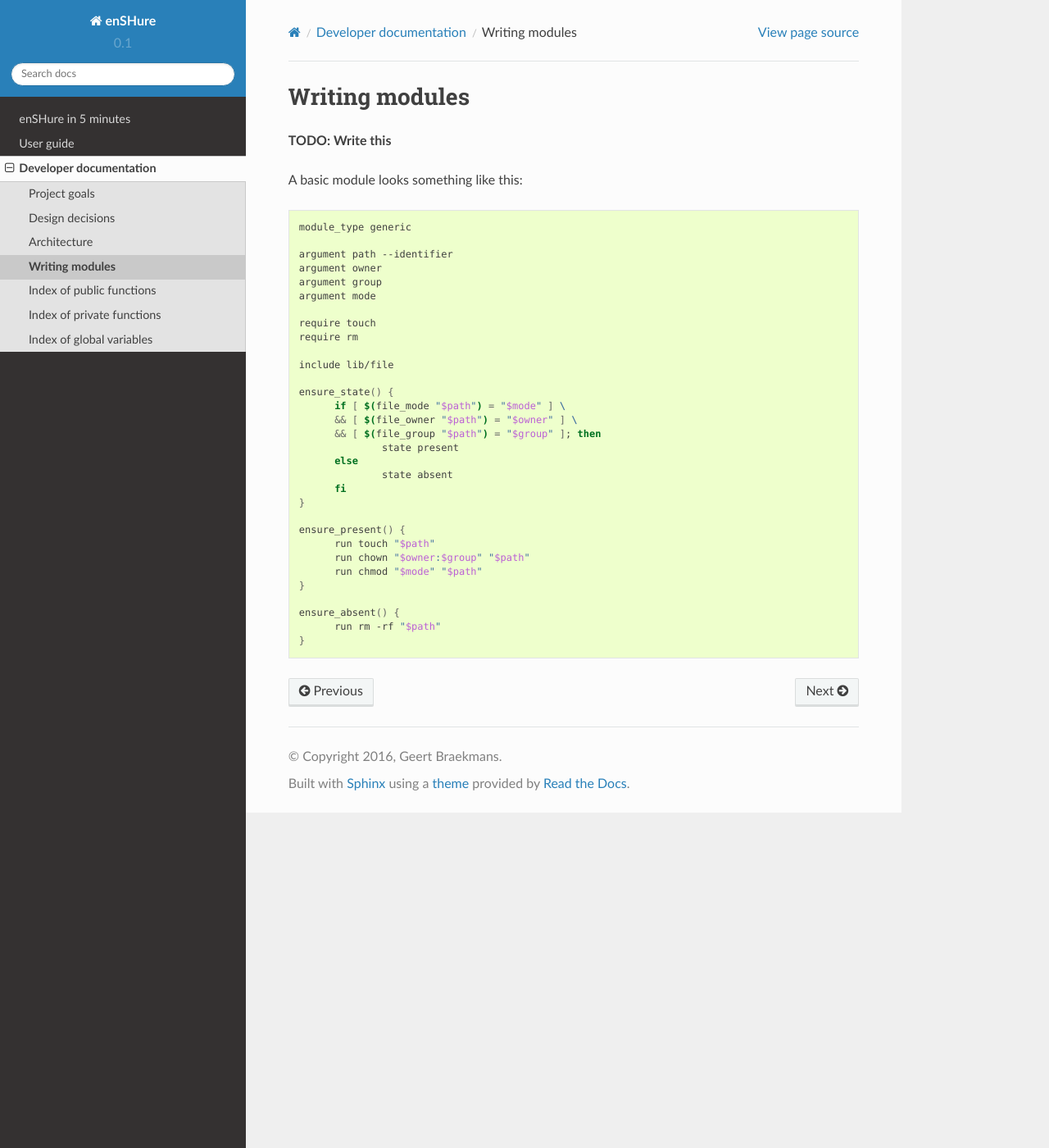
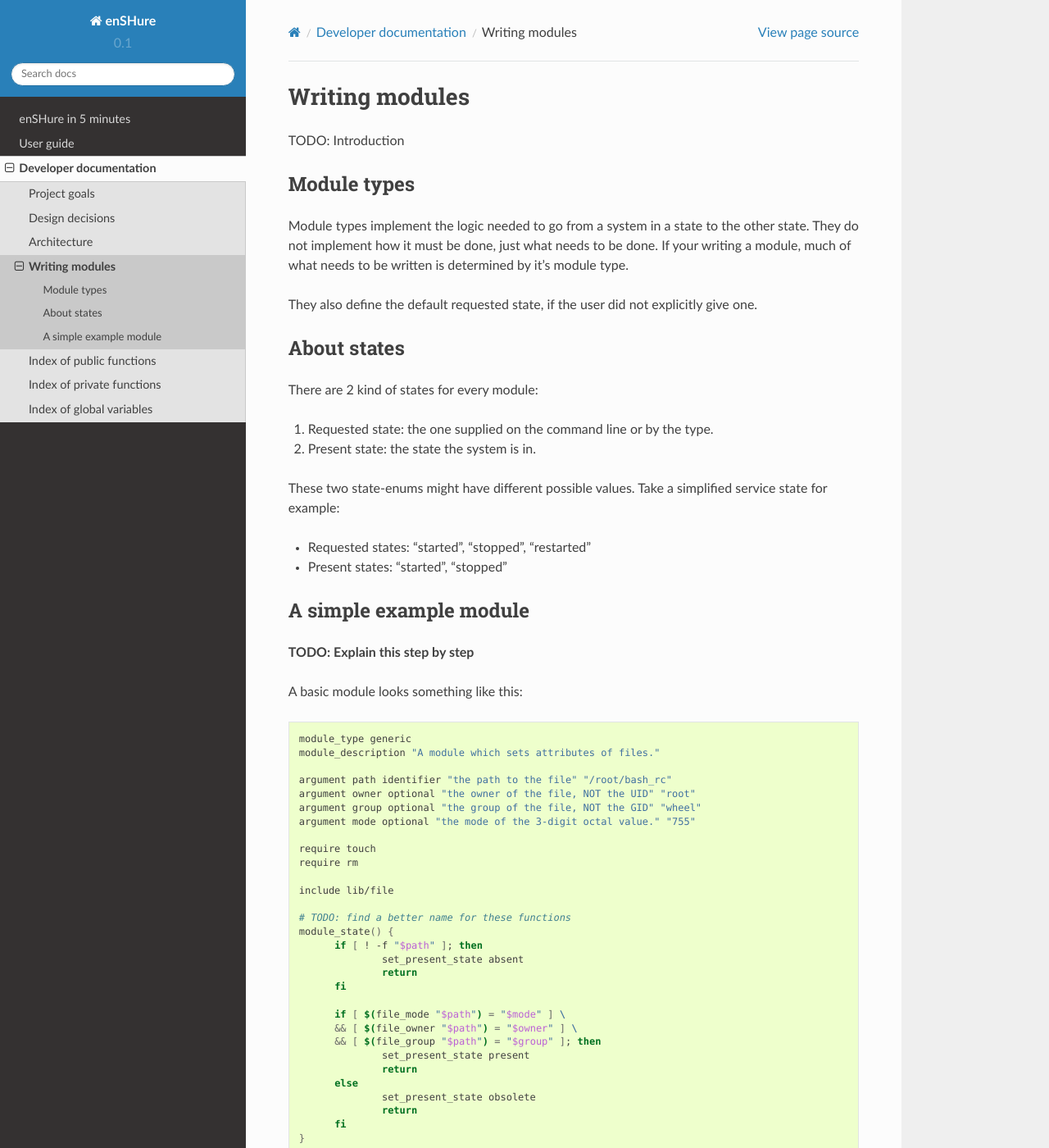
Before and after one commit to gbraekmans/enshure, a Sphinx documentation site: the page built from doc/code/writing_modules.rst, in a window 1280 px wide and 1400 px high. Shown: the whole window at 82% size. Built offline with Sphinx 7.4.7 and the Read the Docs theme 2.0.0, drawn with Linux system fonts in a browser that asks for light colours; some of the changed text lies outside the part shown.

Commit message:
Improved docs

```diff
--- a/doc/code/writing_modules.rst
+++ b/doc/code/writing_modules.rst
@@ -1,38 +1,77 @@
 Writing modules
 ===============
 
-**TODO: Write this**
+TODO: Introduction
+
+Module types
+------------
+
+Module types implement the logic needed to go from a system in a state
+to the other state. They do not implement how it must be done, just
+what needs to be done. If your writing a module, much of what needs
+to be written is determined by it's module type.
+
+They also define the default requested state, if the user did not
+explicitly give one.
+
+About states
+------------
+
+There are 2 kind of states for every module:
+
+1. Requested state: the one supplied on the command line or by the type.
+2. Present state: the state the system is in.
+
+These two state-enums might have different possible values. Take a
+simplified service state for example:
+
+- Requested states: "started", "stopped", "restarted"
+- Present states: "started", "stopped"
+
+A simple example module
+-----------------------
+
+**TODO: Explain this step by step**
 
 A basic module looks something like this::
 
   module_type generic
+  module_description "A module which sets attributes of files."
 
-  argument path --identifier
-  argument owner
-  argument group
-  argument mode
+  argument path identifier "the path to the file" "/root/bash_rc"
+  argument owner optional "the owner of the file, NOT the UID" "root"
+  argument group optional "the group of the file, NOT the GID" "wheel"
+  argument mode optional "the mode of the 3-digit octal value." "755"
 
   require touch
   require rm
 
   include lib/file
 
-  ensure_state() {
+  # TODO: find a better name for these functions
+  module_state() {
+	if [ ! -f "$path" ]; then
+  		set_present_state absent
+  		return
+  	fi
+
   	if [ $(file_mode "$path") = "$mode" ] \
   	&& [ $(file_owner "$path") = "$owner" ] \
   	&& [ $(file_group "$path") = "$group" ]; then
-  		state present
+  		set_present_state present
+  		return
   	else
-  		state absent
+  		set_present_state obsolete
+  		return
   	fi
   }
 
-  ensure_present() {
+  module_state_ensure_present() {
   	run touch "$path"
   	run chown "$owner:$group" "$path"
   	run chmod "$mode" "$path"
   }
 
-  ensure_absent() {
+  module_state_ensure_absent() {
   	run rm -rf "$path"
   }
--- a/doc/user/index.rst
+++ b/doc/user/index.rst
@@ -1,5 +1,10 @@
 User guide
 ==========
+
+TODO: Sync version.sh with sphinx conf.py
+TODO: Explain versioning scheme.
+
+TODO: short paragraph about module types
 
 This chapter explains all the options of enSHure in detail. You don't need to
 read this entire chapter to start using enSHure, but it would be helpful if you
```
Also changed, not shown: doc/user/arguments.rst (+38 -10 lines), doc/user/logging.rst (+38 -24 lines).
